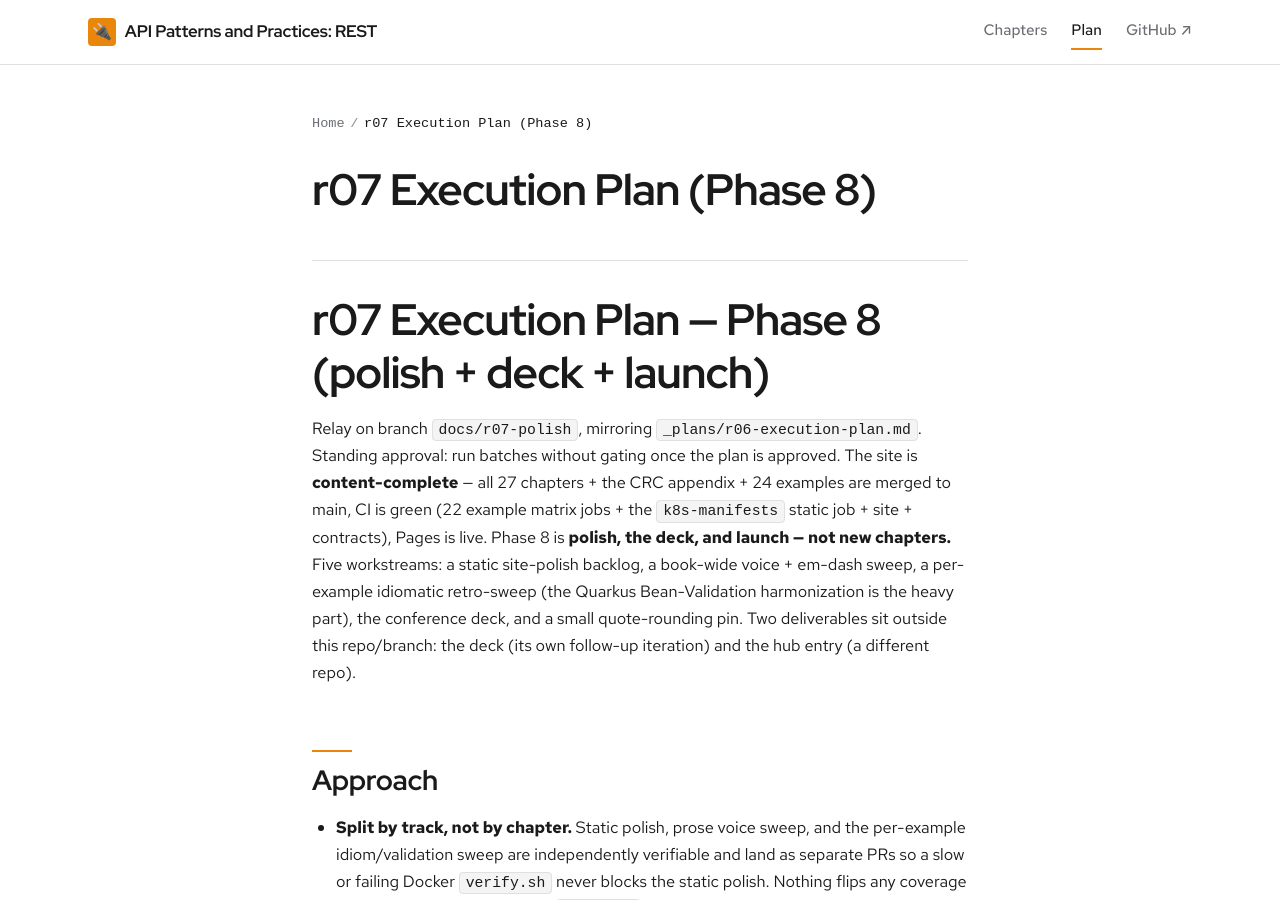
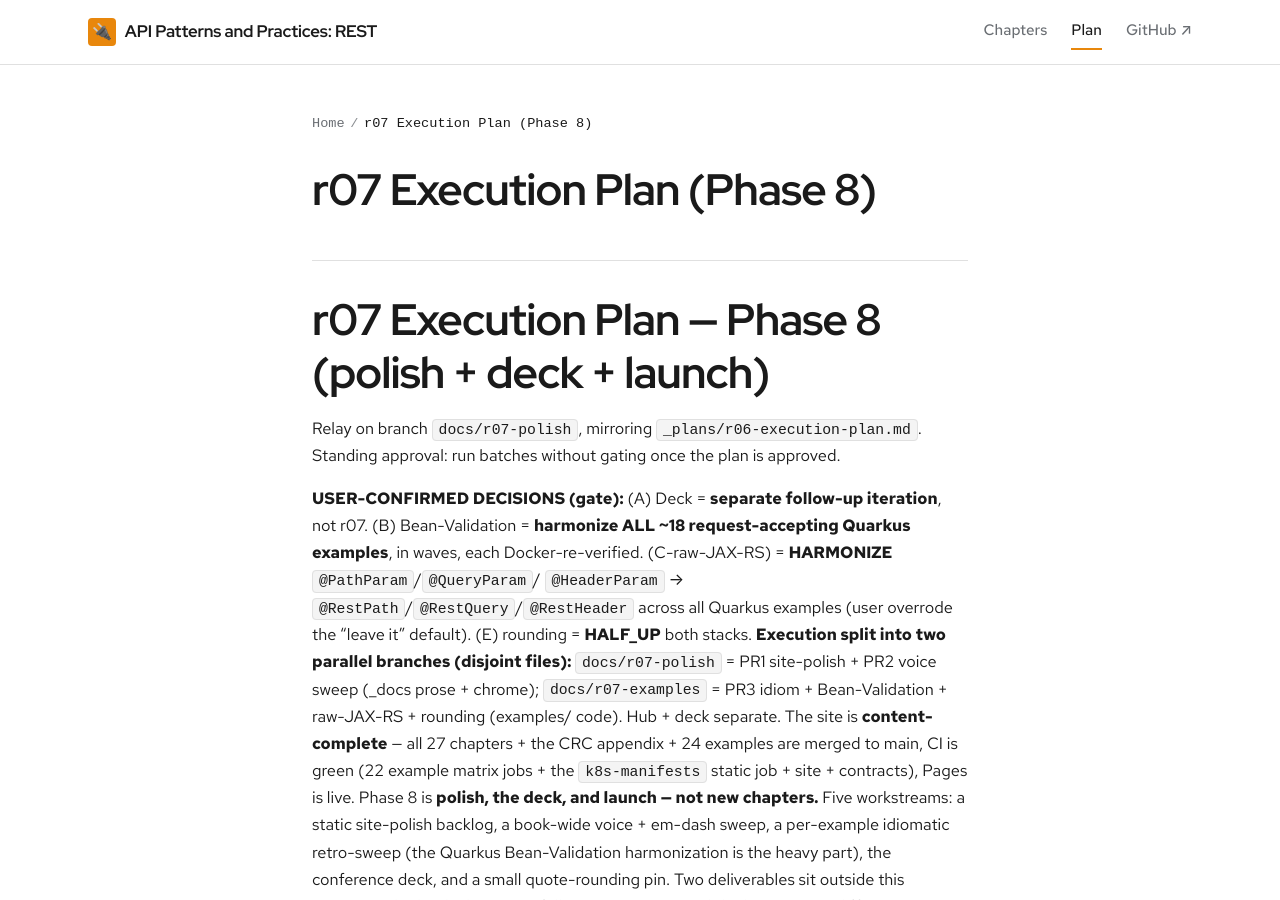
Before and after one commit to patterncatalyst/api-patterns-and-practices-rest, a Jekyll site: the page built from _plans/r07-execution-plan.md, in a window 1280 px wide and 900 px high. Built offline with Jekyll 4.4.1, drawn with Linux system fonts in a browser that asks for light colours; some web fonts are replaced.

Commit message:
plan(r07): record gate decisions (deck separate, Bean-Val all, harmonize raw-JAX-RS, HALF_UP)

```diff
--- a/_plans/r07-execution-plan.md
+++ b/_plans/r07-execution-plan.md
@@ -7,7 +7,16 @@ render_with_liquid: false
 # r07 Execution Plan — Phase 8 (polish + deck + launch)
 
 Relay on branch `docs/r07-polish`, mirroring `_plans/r06-execution-plan.md`.
-Standing approval: run batches without gating once the plan is approved. The site
+Standing approval: run batches without gating once the plan is approved.
+
+**USER-CONFIRMED DECISIONS (gate):** (A) Deck = **separate follow-up iteration**, not
+r07. (B) Bean-Validation = **harmonize ALL ~18 request-accepting Quarkus examples**, in
+waves, each Docker-re-verified. (C-raw-JAX-RS) = **HARMONIZE** `@PathParam`/`@QueryParam`/
+`@HeaderParam` → `@RestPath`/`@RestQuery`/`@RestHeader` across all Quarkus examples (user
+overrode the "leave it" default). (E) rounding = **HALF_UP** both stacks.
+**Execution split into two parallel branches (disjoint files):** `docs/r07-polish` =
+PR1 site-polish + PR2 voice sweep (_docs prose + chrome); `docs/r07-examples` = PR3
+idiom + Bean-Validation + raw-JAX-RS + rounding (examples/ code). Hub + deck separate. The site
 is **content-complete** — all 27 chapters + the CRC appendix + 24 examples are
 merged to main, CI is green (22 example matrix jobs + the `k8s-manifests` static
 job + site + contracts), Pages is live. Phase 8 is **polish, the deck, and
```
